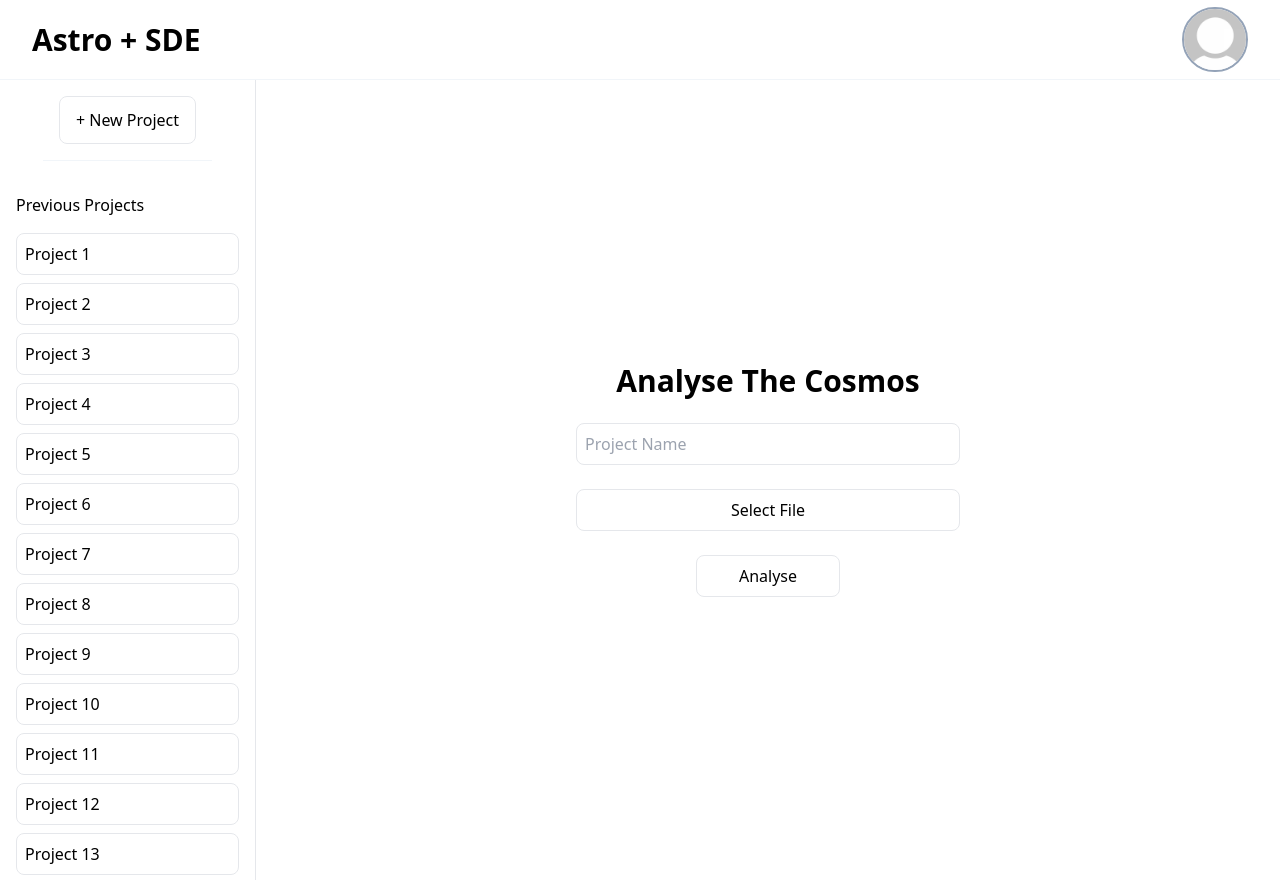
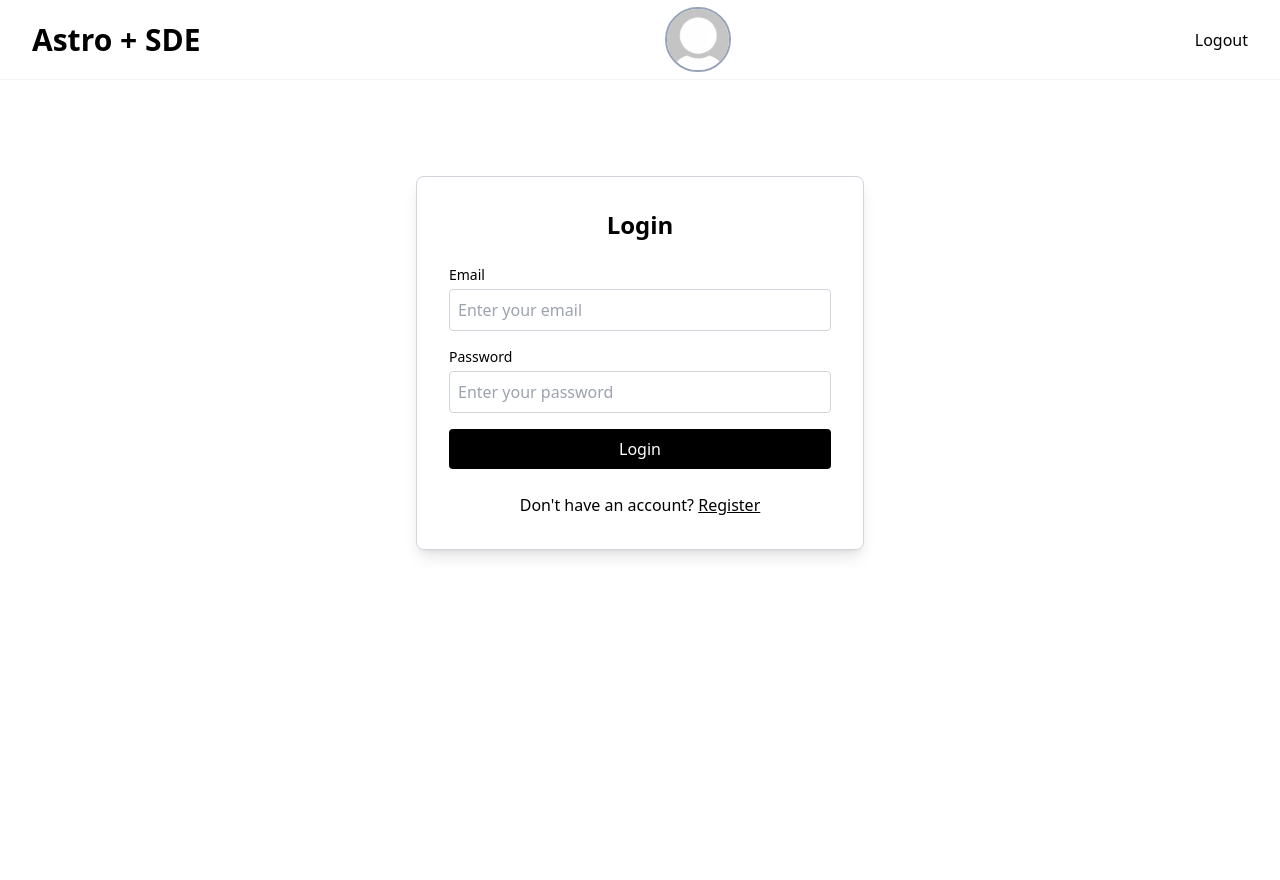
Before and after one commit to Abhishek-Punhani/Astro-ML-PS, a React (Vite) app in the folder Frontend/: page / in a window 1280 px wide. Built offline with nearby package versions, Linux system fonts and the light colour scheme.

Commit message:
Added Auth Context

```diff
--- a/Frontend/src/App.tsx
+++ b/Frontend/src/App.tsx
@@ -2,35 +2,40 @@ import {
   BrowserRouter as Router,
   Routes,
   Route,
+  Navigate,
 } from "react-router-dom";
-
 import Home from "./pages/Home";
 import { LoginForm } from "./pages/Login";
 import { RegisterForm } from "./pages/Register";
+import { AuthProvider, useAuth } from './AuthContext';
+import { useEffect } from "react";
 
-function App() {
+
+const  AppContent : React.FC=()=> {
+const {user}=useAuth();
+const token  =user?.token;
+  useEffect(()=>{},[user])
+
 
   return (
-    <div >
-        <Router>
-          <Routes>
-            <Route
-              path="/"
-              element={<Home/>}
-            />
-            <Route
-              path="/login"
-              element={<LoginForm/>}
-            />
-            <Route
-              path="/register"
-              element={<RegisterForm/>}
-            />
-          </Routes>
-        </Router>
 
-    </div>
+      <Router>
+        <Routes>
+          <Route path="/" element={token ? <Home/> : <LoginForm/>} />
+          <Route path="/login" element={token ?  <Navigate to="/" />  :<LoginForm />} />
+          <Route path="/register" element={token ? <Navigate to="/" /> :<RegisterForm />} />
+        </Routes>
+      </Router>
+
   );
 }
 
+const App: React.FC = () => {
+  return (
+    <AuthProvider>
+      <AppContent />
+    </AuthProvider>
+  );
+};
+
 export default App;
--- /dev/null
+++ b/Frontend/src/AuthContext.tsx
@@ -0,0 +1,89 @@
+import React, { createContext, useContext, useEffect, useState } from "react";
+
+export interface User {
+  id: string;
+  email: string;
+  username: string;
+  token:string
+}
+
+interface AuthContextType {
+  user: User | null;
+  login: (email: string, password: string) => Promise<void>;
+  register: (username: string, email: string, password: string) => Promise<void>;
+  logout: () => void;
+}
+
+const AuthContext = createContext<AuthContextType | null>(null);
+
+export const useAuth = () => {
+  const context = useContext(AuthContext);
+  if (!context) {
+    throw new Error("useAuth must be used within an AuthProvider");
+  }
+  return context;
+};
+
+export const AuthProvider: React.FC<{ children: React.ReactNode }> = ({
+  children,
+}) => {
+  const [user, setUser] = useState<User | null>(null);
+
+  useEffect(() => {
+    const token = localStorage.getItem("token");
+    if (token) {
+      setUser(JSON.parse(localStorage.getItem("user") || "null"));
+    }
+  }, []);
+
+  const login = async (email: string, password: string) => {
+    const response = await fetch("http://localhost:8080/auth/login", {
+      method: "POST",
+      headers: { "Content-Type": "application/json" },
+      body: JSON.stringify({ email, password }),
+    });
+    const data = await response.json();
+    if (response.ok) {
+      localStorage.setItem("token", data.user.token);
+      localStorage.setItem("user", JSON.stringify(data.user));
+      setUser(data.user);
+    } else {
+      throw new Error(data.error);
+    }
+  };
+
+  const register = async (
+    username: string,
+    email: string,
+    password: string,
+  ) => {
+    const response = await fetch(
+      "http://localhost:8080/auth/register",
+      {
+        method: "POST",
+        headers: { "Content-Type": "application/json" },
+        body: JSON.stringify({ username, email, password, isAdmin: false }),
+      },
+    );
+    const data = await response.json();
+    if (response.ok) {
+      localStorage.setItem("token", data.user.token);
+      localStorage.setItem("user", JSON.stringify(data.user));
+      setUser(data.user);
+    } else {
+      throw new Error(data.error);
+    }
+  };
+
+  const logout = () => {
+    localStorage.removeItem("token");
+    localStorage.removeItem("user");
+    setUser(null);
+  };
+
+  return (
+    <AuthContext.Provider value={{ user, login, register, logout }}>
+      {children}
+    </AuthContext.Provider>
+  );
+};
--- a/Frontend/src/components/Navbar.tsx
+++ b/Frontend/src/components/Navbar.tsx
@@ -1,6 +1,16 @@
+import { useNavigate } from "react-router-dom"
+import { useAuth } from "../AuthContext"
+
+
 const Navbar = () => {
+  const navigate=useNavigate();
+  const {logout}=useAuth()
+  const handleLogout=()=>{
+    logout();
+    navigate("/")
+  }
   return (
-    <div className='h-20 w-full flex justify-between items-center px-8 border-b border-slate-100'>
+    <nav className='h-20 w-full flex justify-between items-center px-8 border-b border-slate-100'>
 
 
 
@@ -8,9 +18,9 @@ const Navbar = () => {
 
 
         <img src="/images/dummy-profile-pic.png" className=' h-5/6 rounded-full border-2 border-slate-400 '/>
+        <button onClick={handleLogout}>Logout</button>
 
-
-    </div>
+    </nav>
   )
 }
 
--- a/Frontend/src/main.tsx
+++ b/Frontend/src/main.tsx
@@ -2,11 +2,10 @@ import { StrictMode } from 'react'
 import { createRoot } from 'react-dom/client'
 import App from './App.tsx'
 import './index.css'
-import Navbar from './components/Navbar.tsx'
+
 
 createRoot(document.getElementById('root')!).render(
   <StrictMode>
-    <Navbar/>
     <App />
   </StrictMode>,
 )
--- a/Frontend/src/pages/Home.tsx
+++ b/Frontend/src/pages/Home.tsx
@@ -1,15 +1,19 @@
 import HomePage from "../components/HomePage"
+import Navbar from "../components/Navbar"
 import Sidebar from "../components/Sidebar"
 
 export const Home : React.FC =()=> {
   return (
    <>
-    <div className="flex justify-center items-center">
+   <div>
+    <Navbar/>
+   <div className="flex justify-center items-center">
     <div className="w-[25%]">
     <Sidebar/>
     </div>
     <HomePage/>
     </div>
+   </div>
    </>
   )
 }
--- a/Frontend/src/pages/Login.tsx
+++ b/Frontend/src/pages/Login.tsx
@@ -2,12 +2,15 @@ import React, { useState } from "react";
 import { useNavigate } from "react-router-dom";
 import { useForm } from "react-hook-form";
 import { yupResolver } from "@hookform/resolvers/yup";
-import {LoginSchema} from '../utils/validation'
+import { LoginSchema } from '../utils/validation';
+import { useAuth } from '../AuthContext';
+import Navbar from "../components/Navbar";
 
 export const LoginForm: React.FC = () => {
   const [loading, setLoading] = useState(false);
   const [error, setError] = useState<string | null>(null);
   const navigate = useNavigate();
+  const { login } = useAuth(); // Use the login function from AuthContext
 
   const {
     register,
@@ -22,31 +25,18 @@ export const LoginForm: React.FC = () => {
     setError(null);
 
     try {
-      const response = await fetch("http://localhost:8080/auth/login", {
-        method: "POST",
-        headers: {
-          "Content-Type": "application/json",
-        },
-        body: JSON.stringify(data),
-        credentials: "include",
-      });
-
-      const result = await response.json();
-      console.log(result);
-
-      if (response.ok) {
-        navigate("/");
-      } else {
-        setError(result.error || "Login failed.");
-      }
-    } catch (error) {
-      setError("An error occurred. Please try again.");
+      await login(data.email, data.password); // Call the login function
+      navigate("/"); // Redirect after successful login
+    } catch (error: any) {
+      setError(error.message || "Login failed.");
     } finally {
       setLoading(false);
     }
   };
 
   return (
+   <>
+   <Navbar/>
     <div className="min-h-screen flex items-start justify-center bg-white text-black">
       <div className="w-full max-w-md p-8 space-y-6 border border-gray-300 rounded-lg shadow-lg mt-[6rem]" >
         <h2 className="text-center text-2xl font-bold">Login</h2>
@@ -101,6 +91,6 @@ export const LoginForm: React.FC = () => {
           </p>
         </div>
       </div>
-    </div>
+    </div></>
   );
 };
--- a/Frontend/src/pages/Register.tsx
+++ b/Frontend/src/pages/Register.tsx
@@ -3,10 +3,13 @@ import { useForm } from "react-hook-form";
 import { yupResolver } from "@hookform/resolvers/yup";
 import { RegisterSchema } from "../utils/validation";
 import { useNavigate } from "react-router-dom";
+import { useAuth } from '../AuthContext'; // Import the AuthContext
 
 export const RegisterForm = () => {
   const navigate = useNavigate();
   const [error, setError] = useState<string | null>(null);
+  const { register: registerUser } = useAuth(); // Use the register function from AuthContext
+
   const { register, handleSubmit, formState: { errors } } = useForm({
     resolver: yupResolver(RegisterSchema),
   });
@@ -14,29 +17,16 @@ export const RegisterForm = () => {
   const onSubmit = async (data: any) => {
     setError(null);
     try {
-      const response = await fetch("http://localhost:8080/auth/register", {
-        method: "POST",
-        headers: {
-          "Content-Type": "application/json",
-        },
-        body: JSON.stringify(data),
-        credentials: "include",
-      });
-
-      const result = await response.json();
-      if (response.ok) {
-        navigate("/");
-      } else {
-        setError(result.error || "Registration failed.");
-      }
-    } catch (err) {
-      setError("An error occurred. Please try again.");
+      await registerUser(data.username, data.email, data.password); // Call the register function
+      navigate("/"); // Redirect after successful registration
+    } catch (error: any) {
+      setError(error.message || "Registration failed.");
     }
   };
 
   return (
     <div className="flex items-start justify-center h-screen">
-      <div className="w-full max-w-md bg-white p-8  shadow mt-[6rem] rounded-xl">
+      <div className="w-full max-w-md bg-white p-8 shadow mt-[6rem] rounded-xl">
         <h2 className="text-center text-2xl font-bold mb-6">Register</h2>
         {error && <p className="text-red-500 text-center">{error}</p>}
         <form onSubmit={handleSubmit(onSubmit)} className="space-y-4">
```
